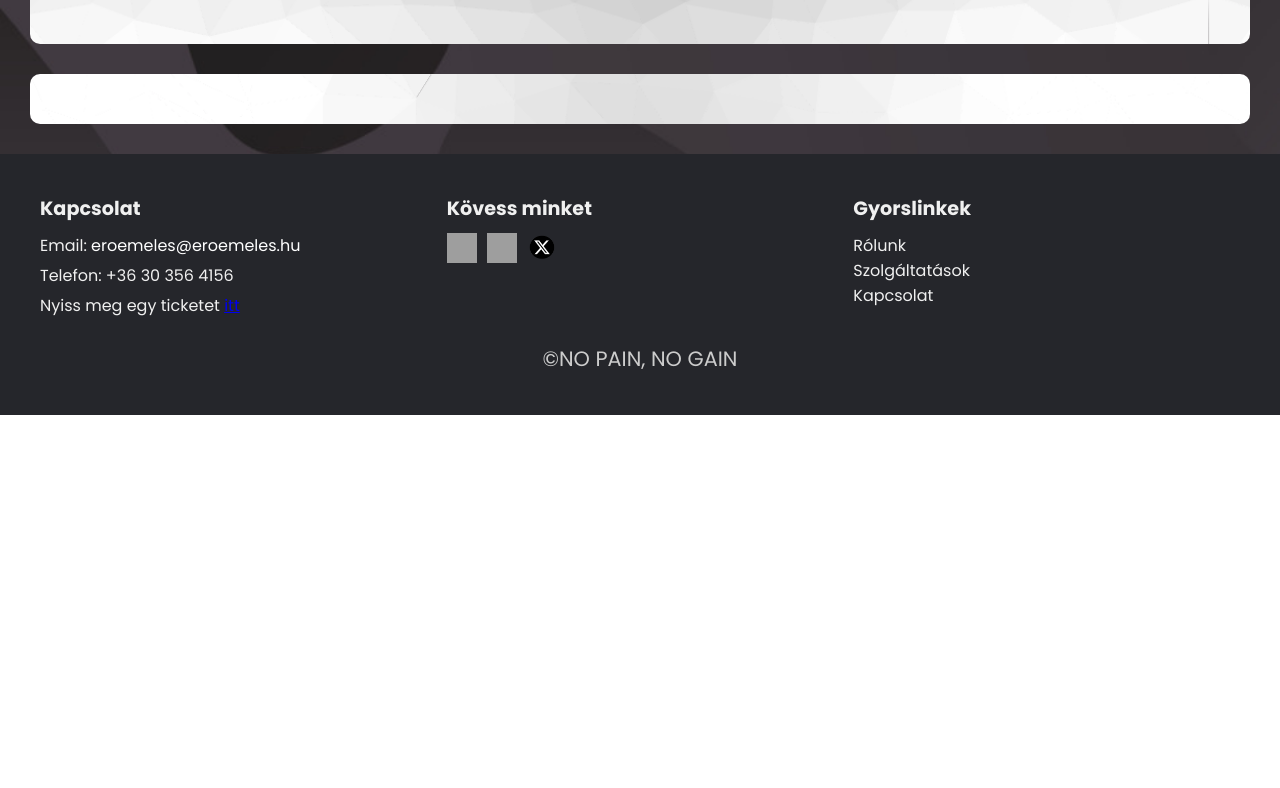
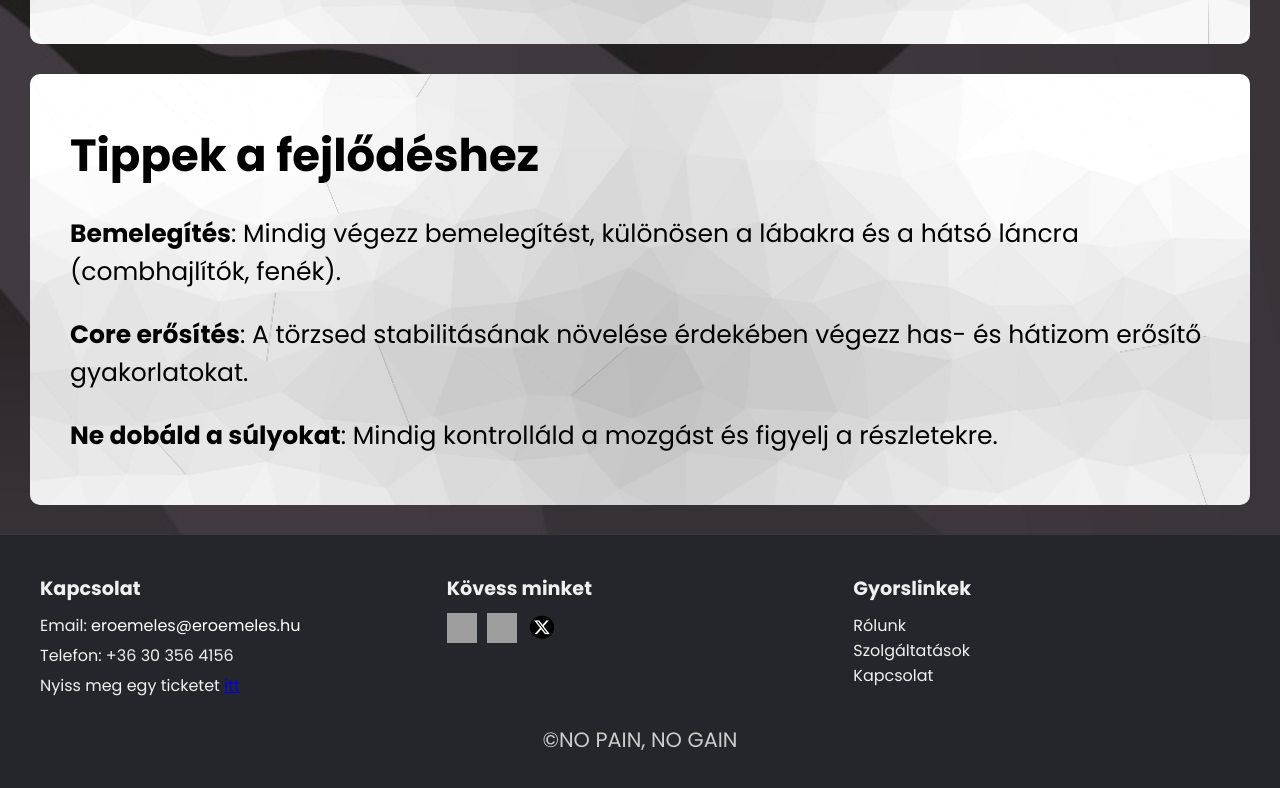
Before and after one commit to marosihunor/powerlifting, a plain HTML site: page Deadlift.html in a window 1280 px wide. Shown: the part 1130-1918 px from the top of the page. Before the commit the page ends 1545 px from the top, so only its background shows below. Drawn offline with Linux system fonts and the light colour scheme; grey boxes are pictures that could not be loaded.

Commit message:
deadlift-finished

```diff
--- a/Deadlift.html
+++ b/Deadlift.html
@@ -1,5 +1,6 @@
 <!DOCTYPE html>
 <html lang="hu">
+
 <head>
     <meta charset="UTF-8">
     <meta name="viewport" content="width=device-width, initial-scale=1.0">
@@ -8,6 +9,7 @@
     <link rel="stylesheet" href="deadliftstyles.css">
     <link rel="stylesheet" href="footerstyles.css">
 </head>
+
 <body>
     <div id="container">
         <h1>FELHÚZÁS</h1>
@@ -19,25 +21,35 @@
     <div id="alapcontainer">
         <div>
             <h2 class="h2">Technikája</h2>
-            <p class="text">A felhúzás (deadlift) egy nagyon fontos és hatékony erőemelő gyakorlat, amely a teljes testet megdolgoztatja, különösen a hátsó láncot (hát, combhajlítók, fenék), de a törzset és a karokat is aktiválja. A helyes technika elsajátítása kulcsfontosságú a hatékony végrehajtáshoz és a sérülések elkerüléséhez.
+            <p class="text">A felhúzás (deadlift) egy nagyon fontos és hatékony erőemelő gyakorlat, amely a teljes
+                testet megdolgoztatja, különösen a hátsó láncot (hát, combhajlítók, fenék), de a törzset és a karokat is
+                aktiválja. A helyes technika elsajátítása kulcsfontosságú a hatékony végrehajtáshoz és a sérülések
+                elkerüléséhez.
             </p>
         </div>
     </div>
 
     <div id="alapcontainer">
-        <div><h2 class="h2">Tökéletes forma elérése</h2></div>
-        <iframe width="560" height="315" src="https://www.youtube.com/embed/AweC3UaM14o?si=anRXZfyVT7Nk1n0-" title="YouTube video player" frameborder="0" allow="accelerometer; autoplay; clipboard-write; encrypted-media; gyroscope; picture-in-picture; web-share" referrerpolicy="strict-origin-when-cross-origin" allowfullscreen></iframe>
+        <div>
+            <h2 class="h2">Tökéletes forma elérése</h2>
+        </div>
+        <iframe width="560" height="315" src="https://www.youtube.com/embed/AweC3UaM14o?si=anRXZfyVT7Nk1n0-"
+            title="YouTube video player" frameborder="0"
+            allow="accelerometer; autoplay; clipboard-write; encrypted-media; gyroscope; picture-in-picture; web-share"
+            referrerpolicy="strict-origin-when-cross-origin" allowfullscreen></iframe>
     </div>
 
     <div id="alapcontainer">
-
-
+        <h2 class="h2">Tippek a fejlődéshez</h2>
+        <p class="text"><strong>Bemelegítés</strong>: Mindig végezz bemelegítést, különösen a lábakra és a hátsó láncra
+            (combhajlítók, fenék).</p>
+        <p class="text"><strong>Core erősítés</strong>: A törzsed stabilitásának növelése érdekében végezz has- és
+            hátizom erősítő gyakorlatokat.</p>
+        <p class="text"><strong>Ne dobáld a súlyokat</strong>: Mindig kontrolláld a mozgást és figyelj a részletekre.</p>
+    </div>
 
 
     </div>
-
-
-</div>
 
     <footer>
         <div class="footer">
@@ -79,4 +91,5 @@
         </div>
     </footer>
 </body>
+
 </html>
```
